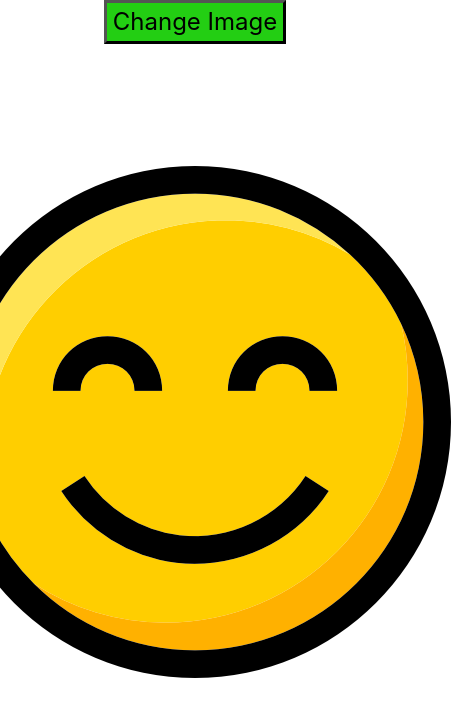
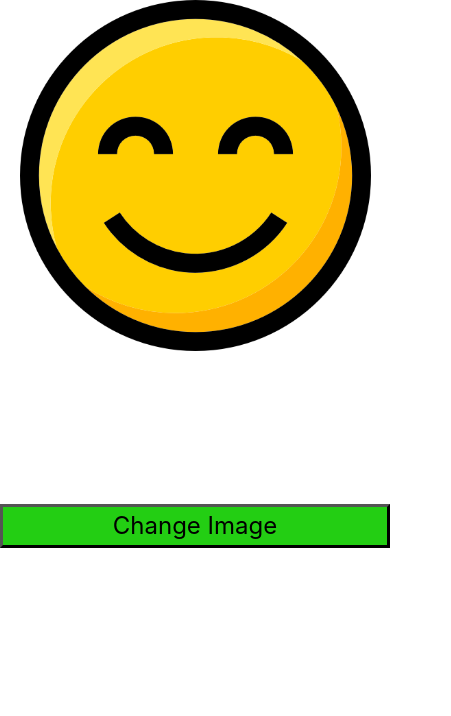
Before and after one commit to AdrianeHagwcw/smile-sad, a plain HTML site: page index.html in a window 390 px wide. Shown: the whole page, 451 px wide, since content can reach past the window. Drawn offline with nearby package versions, Linux system fonts and the light colour scheme.

Commit message:
Update index.html

```diff
--- a/index.html
+++ b/index.html
@@ -25,6 +25,24 @@
             border-width: 3px;
             margin-bottom: 800px;
             position: fixed;
+        }
+
+        @media screen and (max-width: 768px) {
+            body, html {
+                height: auto;
+            }
+
+            img {
+                max-width: 90%;
+                max-height: none;
+            }
+
+            .toggle {
+                justify-content: center;
+                width: 100%;
+                align-items: center;
+                margin-top: 1500px;
+            }
         }
     </style>
 </head>
```
